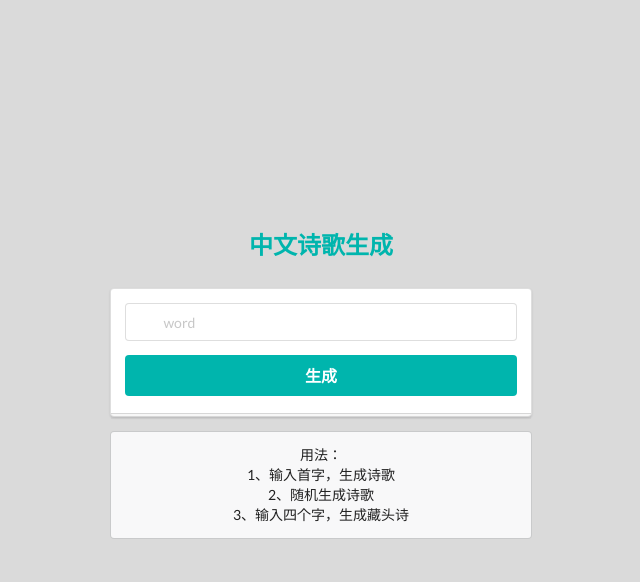
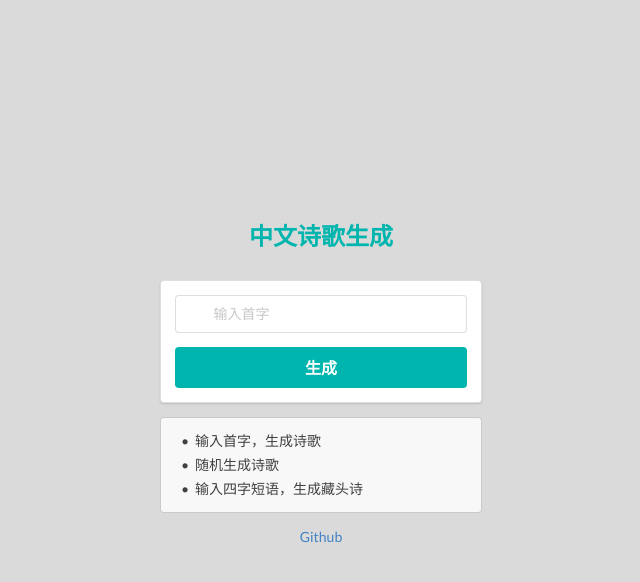
Before and after one commit to chenyl13/ChinesePoemWebsite, a Django app: page / in a window 1280 px wide. Shown: the top 582 px of the page, without its empty margins (319-959 px from the left). Run offline with Django 3.2, Linux system fonts and the light colour scheme.

Commit message:
add refresh

```diff
--- a/templates/index.html
+++ b/templates/index.html
@@ -14,7 +14,7 @@
               margin-top: -100px;
             }
             .column {
-              max-width: 450px;
+              max-width: 350px;
             }
         </style>
         <title>Chinese Poem Generator</title>
@@ -30,11 +30,11 @@
                 </h2>
                 <form class="ui large form" method="post" action="/results">
                     {% csrf_token %}
-                    <div class="ui stacked segment">
+                    <div class="ui segment">
                         <div class="field">
                             <div class="ui left icon input">
                                 <!-- <i class="user icon"></i> -->
-                                <input type="text" name="first_word" placeholder="word">
+                                <input type="text" name="first_word" placeholder="输入首字">
                             </div>
                         </div>
                         <button class="ui fluid large teal submit button" type="submit">
@@ -44,11 +44,18 @@
 
                     <div class="ui error message"></div>
                 </form>
-                <div class="ui message">
-                    用法：<br/>
-                    1、输入首字，生成诗歌<br/>
-                    2、随机生成诗歌<br/>
-                    3、输入四个字，生成藏头诗<br/>
+                <div class="ui left aligned message">
+                    <ul class="list">
+                        <li>输入首字，生成诗歌</li>
+                        <li>随机生成诗歌</li>
+                        <li>输入四字短语，生成藏头诗</li>
+                    </ul>
+                </div>
+                <div>
+                    <!-- <i class="github icon"></i> -->
+                    <a href="https://github.com/Sleepychord/ChinesePoemGeneration" target="_blank">
+                        Github
+                    </a>
                 </div>
             </div>
         </div>
```
Also changed, not shown: templates/results.html (+11 -9 lines).
